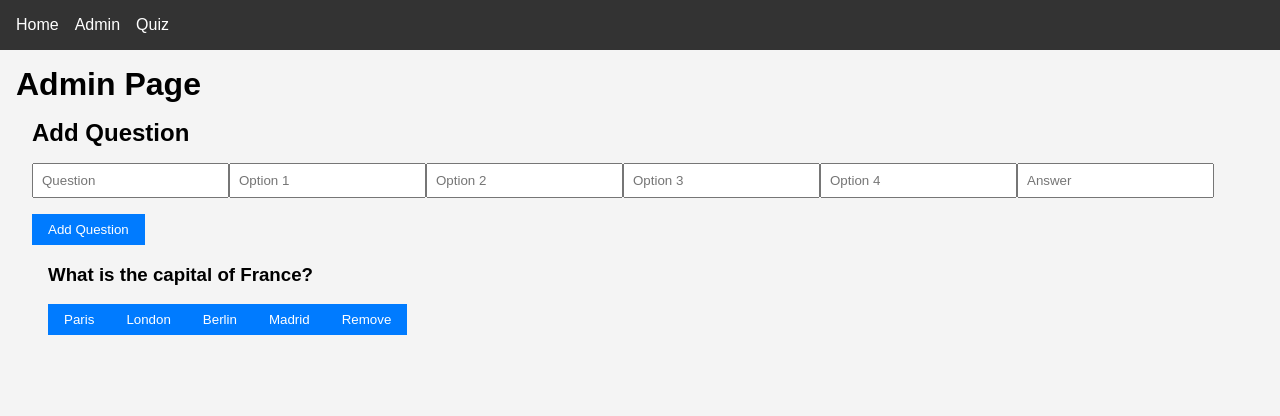
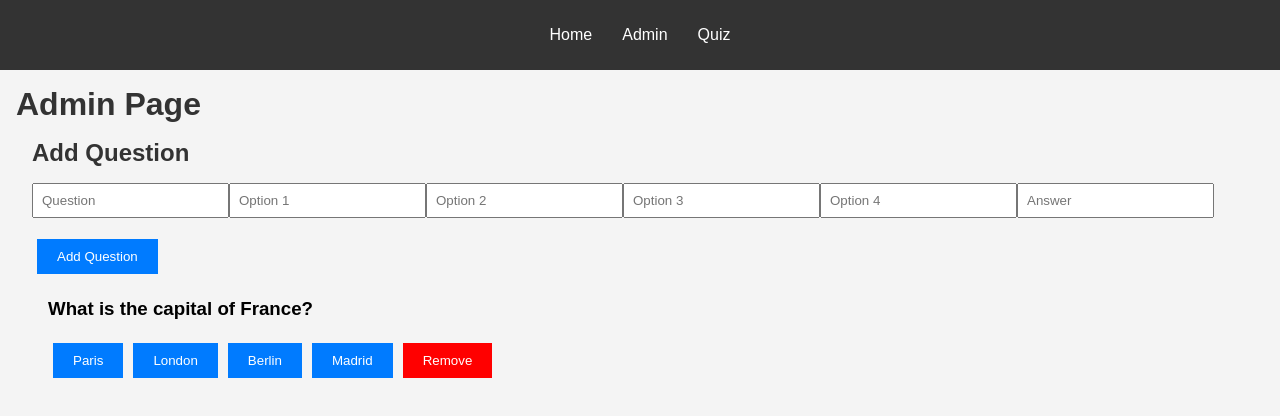
Before and after one commit to peywan/chas-quiz-next-redux, a Next.js app: page /admin in a window 1280 px wide. Shown: the top 416 px of the page. Built offline with nearby package versions, Linux system fonts and the light colour scheme.

Commit message:
finally working quiz with points increment on correct answer

```diff
--- a/src/app/globals.css
+++ b/src/app/globals.css
@@ -41,3 +41,48 @@ input {
 div {
   margin: 1rem;
 }
+
+body {
+  font-family: Arial, sans-serif;
+  margin: 0;
+  padding: 0;
+  background-color: #f4f4f4;
+}
+
+header {
+  background-color: #333;
+  color: white;
+  padding: 10px 0;
+  text-align: center;
+}
+
+nav a {
+  color: white;
+  margin: 0 15px;
+  text-decoration: none;
+}
+
+.container {
+  padding: 20px;
+  max-width: 800px;
+  margin: 0 auto;
+  background-color: white;
+  box-shadow: 0 0 10px rgba(0, 0, 0, 0.1);
+}
+
+h1, h2 {
+  color: #333;
+}
+
+button {
+  background-color: #007BFF;
+  color: white;
+  border: none;
+  padding: 10px 20px;
+  cursor: pointer;
+  margin: 5px;
+}
+
+button:hover {
+  background-color: #0056b3;
+}
--- a/src/components/AddQuestion.js
+++ b/src/components/AddQuestion.js
@@ -11,7 +11,12 @@ export default function AddQuestion() {
     const dispatch = useDispatch();
 
     const handleAddQuestion = () => {
-        dispatch(addQuestion({ question, options, answer }));
+        dispatch(addQuestion({
+            id: Date.now(), // Ensure unique id for each question
+            text: question,
+            options: options,
+            correctAnswer: answer
+        }));
         setQuestion('');
         setOptions(['', '', '', '']);
         setAnswer('');
--- a/src/components/Question.js
+++ b/src/components/Question.js
@@ -22,7 +22,7 @@ const Question = ({ question }) => {
                     {option}
                 </button>
             ))}
-            <button onClick={handleRemove}>Remove</button>
+            <button style={{ backgroundColor: 'red' }} onClick={handleRemove}>Remove</button>
         </div>
     );
 };
--- a/src/features/quiz/quizSlice.js
+++ b/src/features/quiz/quizSlice.js
@@ -1,10 +1,20 @@
 import { createSlice } from "@reduxjs/toolkit";
 
+// Ladda frågor från localStorage
+const loadQuestions = () => {
+    const questions = localStorage.getItem('questions');
+    return questions ? JSON.parse(questions) : [
+        { id: 1, text: "What is the capital of France?", options: ["Paris", "London", "Berlin", "Madrid"], correctAnswer: "Paris" },
+    ];
+};
+
 const initialState = {
-    questions: [
-        { id: 1, text: "What is the capital of France?", options: ["Paris", "London", "Berlin", "Madrid"], correctAnswer: "Paris" },
-    ],
+    questions: loadQuestions(),
     score: 0,
+};
+
+const saveQuestions = (questions) => {
+    localStorage.setItem('questions', JSON.stringify(questions));
 };
 
 const quizSlice = createSlice({
@@ -13,9 +23,11 @@ const quizSlice = createSlice({
     reducers: {
         addQuestion: (state, action) => {
             state.questions.push(action.payload);
+            saveQuestions(state.questions);
         },
         removeQuestion: (state, action) => {
             state.questions = state.questions.filter((question) => question.id !== action.payload);
+            saveQuestions(state.questions);
         },
         answerQuestion: (state, action) => {
             const { questionId, answer } = action.payload;
```
